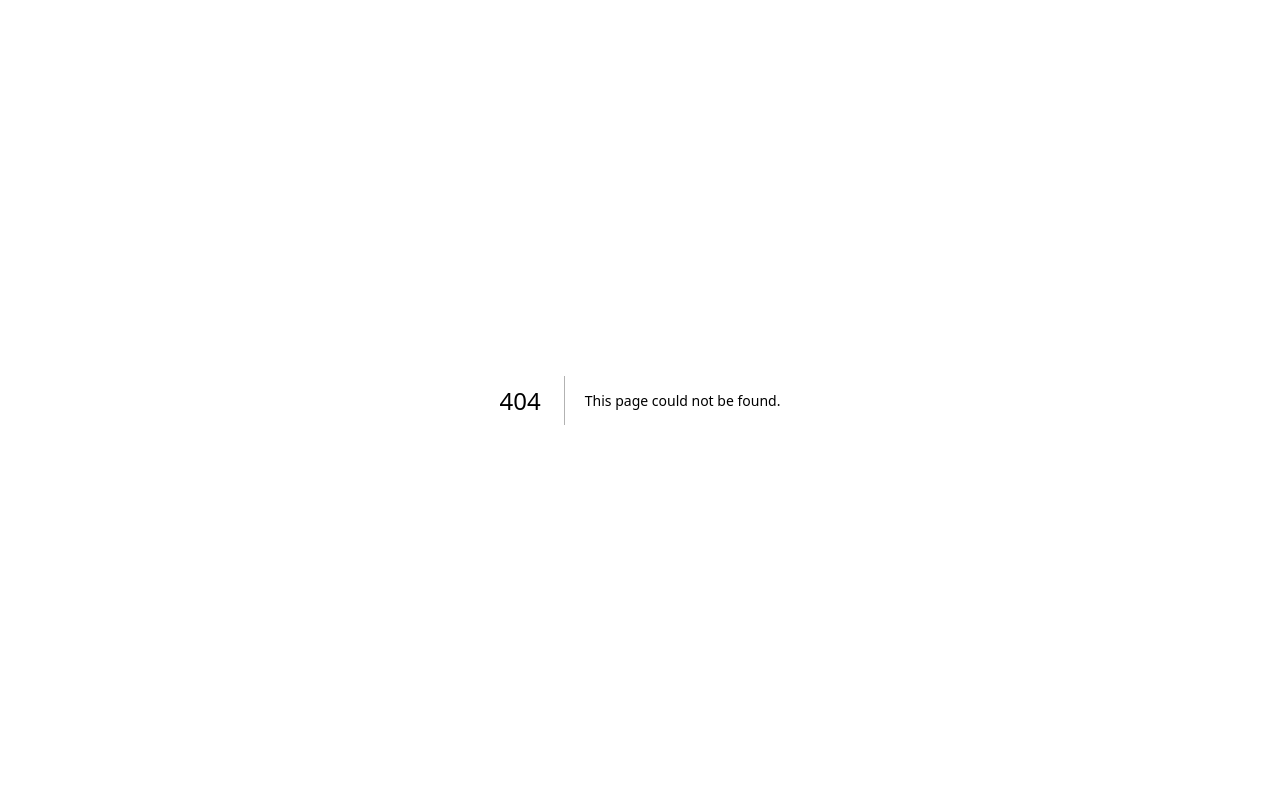
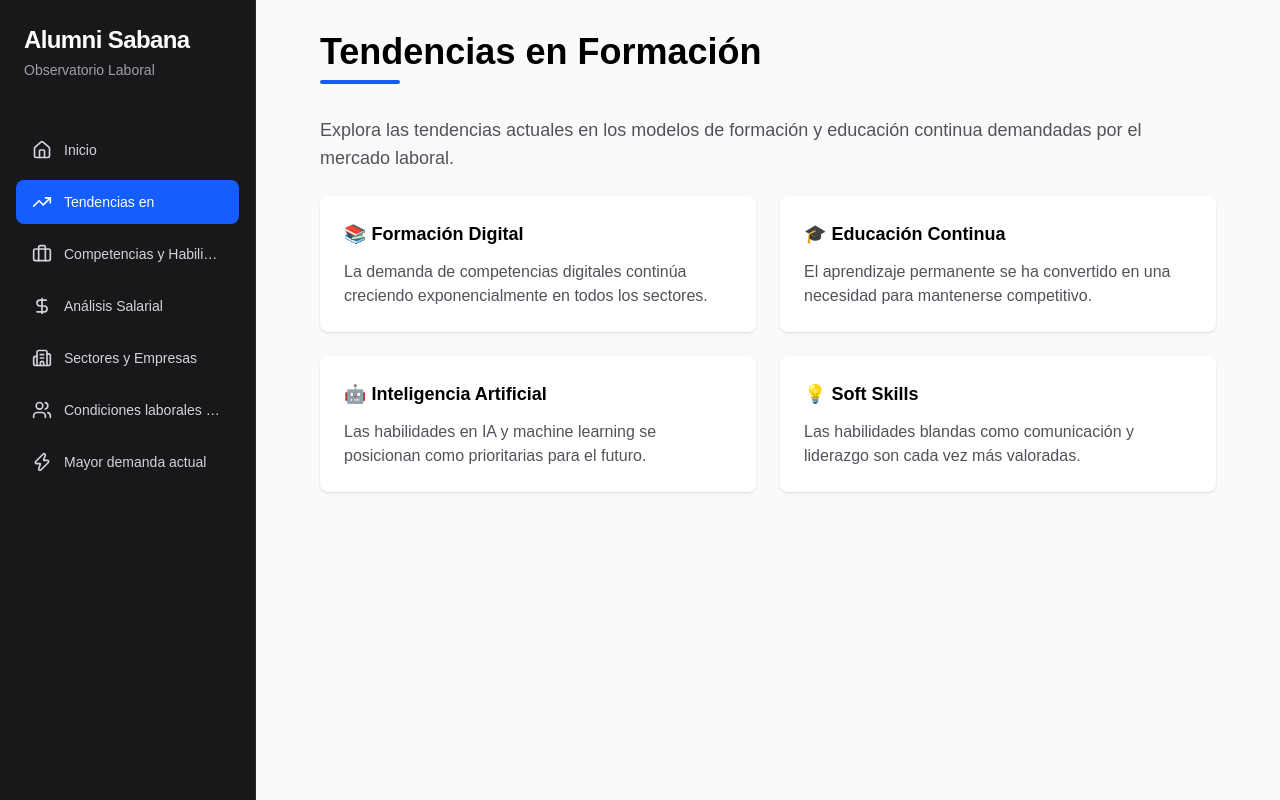
Before and after one commit to AlumniSabana/ObservatorioLaboral, a Next.js app: page /trends in a window 1280 px wide. Before the commit this address had no page. Built offline with nearby package versions, Linux system fonts and the light colour scheme.

Commit message:
Create trends page

```diff
--- /dev/null
+++ b/src/app/trends/page.tsx
@@ -0,0 +1,53 @@
+'use client';
+
+import { PageLayout } from '@/lib/sidebar';
+
+export default function TrendsPage() {
+  return (
+    <PageLayout title="Tendencias en Formación">
+      <div className="space-y-6">
+        <p className="text-lg text-zinc-600 dark:text-zinc-400">
+          Explora las tendencias actuales en los modelos de formación y educación continua demandadas por el mercado laboral.
+        </p>
+
+        <div className="grid grid-cols-1 md:grid-cols-2 gap-6">
+          <div className="bg-white dark:bg-zinc-800 rounded-lg p-6 shadow">
+            <h3 className="text-lg font-semibold text-black dark:text-white mb-3">
+              📚 Formación Digital
+            </h3>
+            <p className="text-zinc-600 dark:text-zinc-400">
+              La demanda de competencias digitales continúa creciendo exponencialmente en todos los sectores.
+            </p>
+          </div>
+
+          <div className="bg-white dark:bg-zinc-800 rounded-lg p-6 shadow">
+            <h3 className="text-lg font-semibold text-black dark:text-white mb-3">
+              🎓 Educación Continua
+            </h3>
+            <p className="text-zinc-600 dark:text-zinc-400">
+              El aprendizaje permanente se ha convertido en una necesidad para mantenerse competitivo.
+            </p>
+          </div>
+
+          <div className="bg-white dark:bg-zinc-800 rounded-lg p-6 shadow">
+            <h3 className="text-lg font-semibold text-black dark:text-white mb-3">
+              🤖 Inteligencia Artificial
+            </h3>
+            <p className="text-zinc-600 dark:text-zinc-400">
+              Las habilidades en IA y machine learning se posicionan como prioritarias para el futuro.
+            </p>
+          </div>
+
+          <div className="bg-white dark:bg-zinc-800 rounded-lg p-6 shadow">
+            <h3 className="text-lg font-semibold text-black dark:text-white mb-3">
+              💡 Soft Skills
+            </h3>
+            <p className="text-zinc-600 dark:text-zinc-400">
+              Las habilidades blandas como comunicación y liderazgo son cada vez más valoradas.
+            </p>
+          </div>
+        </div>
+      </div>
+    </PageLayout>
+  );
+}
```
